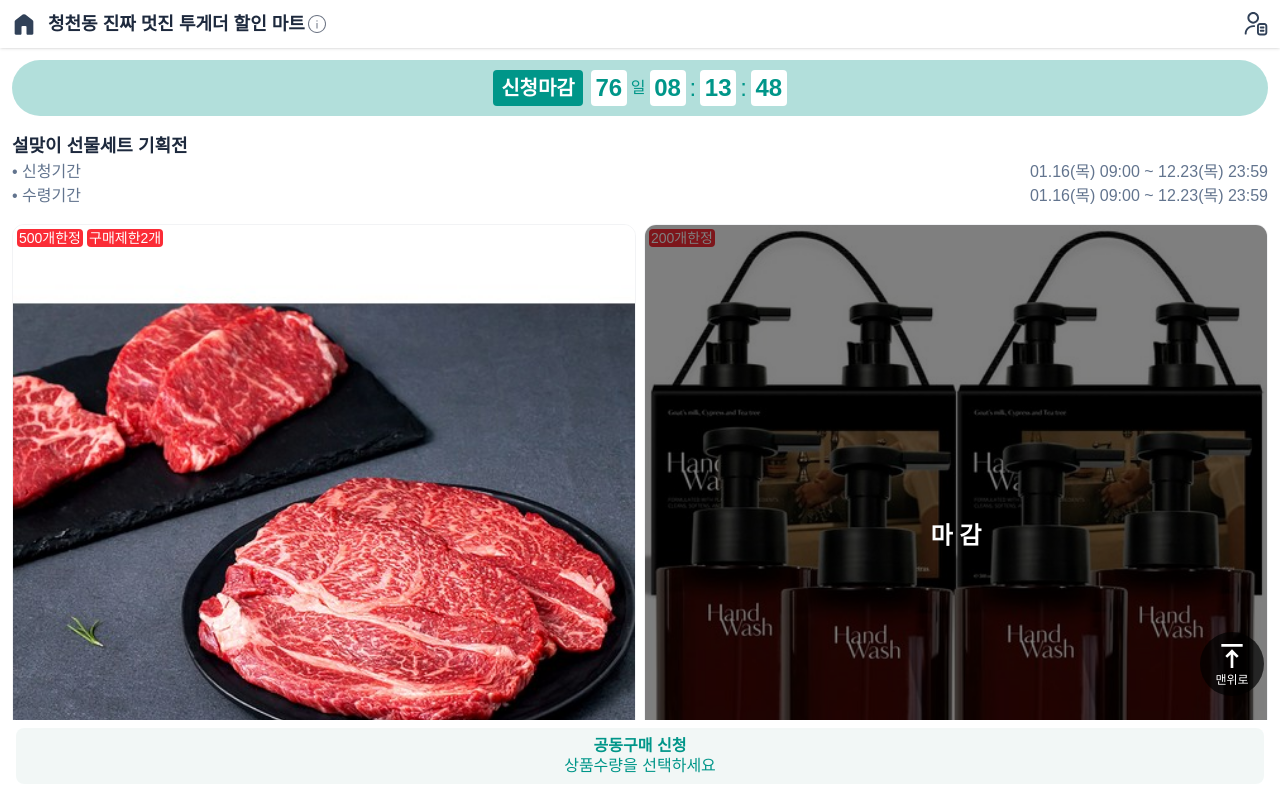
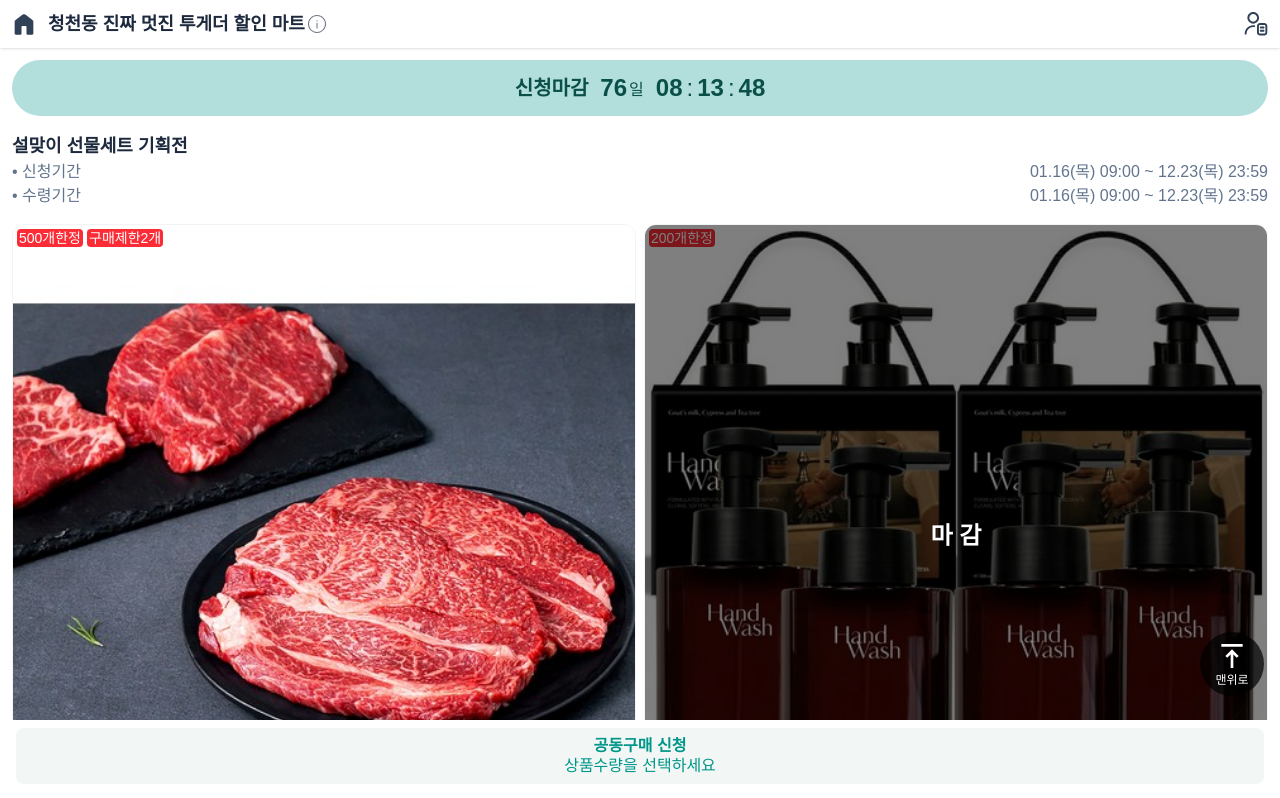
Before and after one commit to evaham/ms09, a Next.js app: page /group-list in a window 1280 px wide. Shown: the top 798 px of the page. Built offline with nearby package versions, Linux system fonts and the light colour scheme.

Commit message:
fix: 개선된 신청 마감 타이머 UI 및 스타일 조정

```diff
--- a/app/group-list/page.js
+++ b/app/group-list/page.js
@@ -108,17 +108,16 @@ export default function GroupList() {
     return (
         <div>
             <div className="flex flex-col p-3 bg-white">
-                <div className="flex justify-center items-center h-14 rounded-full bg-teal-600/30 font-bold text-xl text-white">
-                    <span className="flex px-2 py-1 rounded-sm bg-teal-600 mr-2">신청마감</span>
+                <div className="flex justify-center items-center h-14 rounded-full bg-teal-600/30 text-teal-900 font-bold text-xl">
+                    <span className="mr-3">신청마감</span>
                         {timeLeft.totalSeconds > 0 ? (
-                            <div className="flex justify-center items-center gap-1 text-2xl text-teal-600">
-                                <div className="flex justify-center items-center min-w-9 h-9 rounded bg-white ">{pad(timeLeft.days)}</div>
-                                <span className='font-normal text-base text-teal-600'>일</span>
-                                <div className="flex justify-center items-center min-w-9 h-9 rounded bg-white">{pad(timeLeft.hours)}</div>
-                                <span className='font-normal text-teal-600'>:</span>
-                                <div className="flex justify-center items-center min-w-9 h-9 rounded bg-white">{pad(timeLeft.minutes)}</div>
-                                <span className='font-normal text-teal-600'>:</span>
-                                <div className="flex justify-center items-center min-w-9 h-9 rounded bg-white">{pad(timeLeft.seconds)}</div>
+                            <div className="flex justify-center items-center gap-1 text-2xl">
+                                <div className="flex justify-center items-center h-9">{pad(timeLeft.days)} <span className='mt-1 ml-0.5 mr-2 font-normal text-base' >일</span></div>
+                                <div className="flex justify-center items-center h-9 rounded">{pad(timeLeft.hours)}</div>
+                                <span className='font-normal'>:</span>
+                                <div className="flex justify-center items-center h-9 rounded">{pad(timeLeft.minutes)}</div>
+                                <span className='font-normal'>:</span>
+                                <div className="flex justify-center items-center h-9 rounded">{pad(timeLeft.seconds)}</div>
                             </div>
                         ) : (
                             <div className="text-pink-600 text-lg">종료</div>
```
